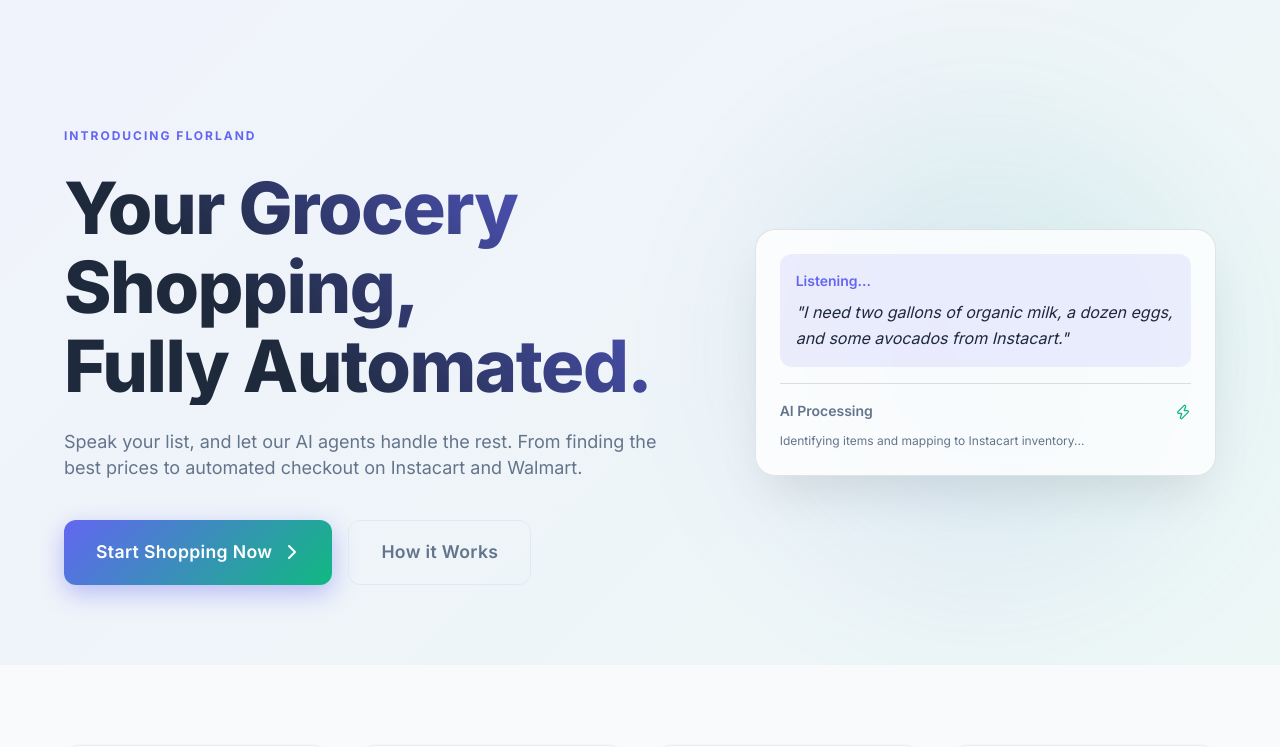
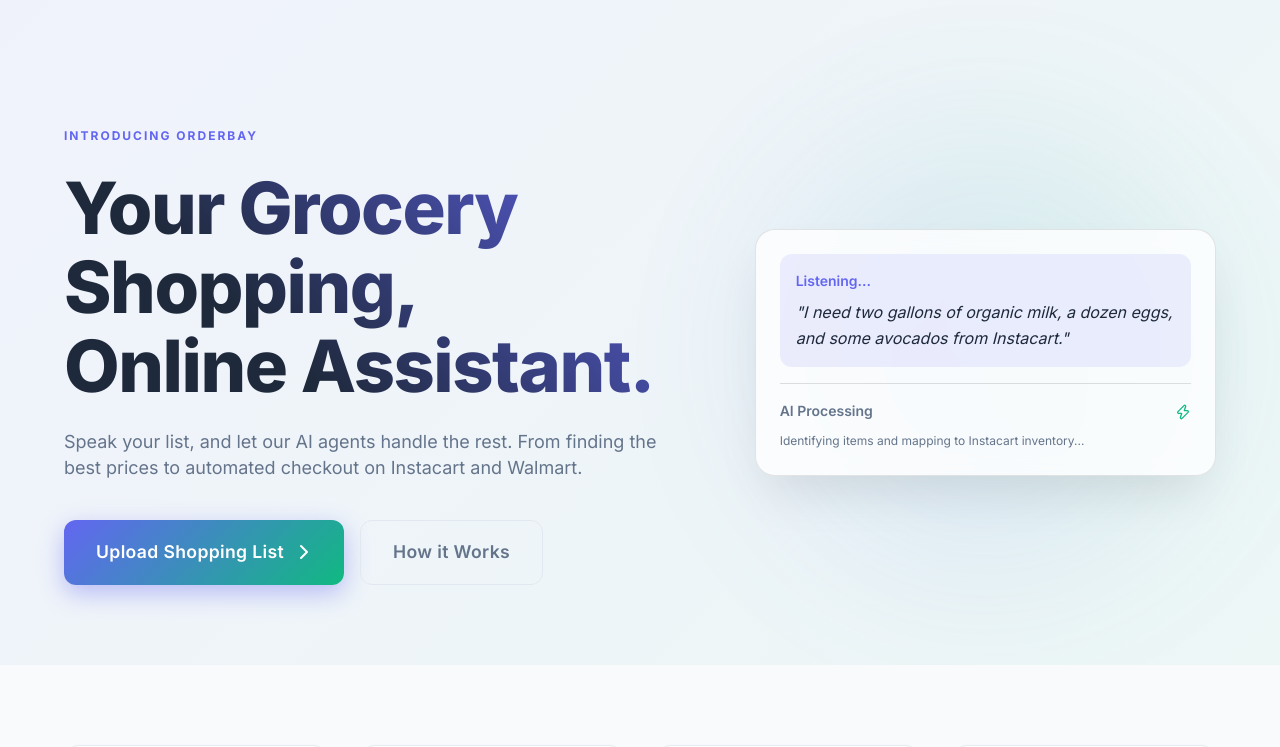
Before and after one commit to AHMADHASSANRAFIQUE/Automated_Shopping_Cart, a React (Vite) app in the folder frontend/: page / in a window 1280 px wide. Shown: the top 747 px of the page. Built offline with nearby package versions, Linux system fonts and the light colour scheme; no server answers.

Commit message:
Branding: Completed Phase 1 (Branding & Landing Page Refactor) - Rebranded Florland to OrderBay, changed hero headlines, updated copyright, and renamed subtitle in app header

```diff
--- a/frontend/src/App.jsx
+++ b/frontend/src/App.jsx
@@ -866,7 +866,7 @@ const VoiceGroceryList = ({ user, logout }) => {
                       lineHeight: 1.2,
                     }}
                   >
-                    Florland
+                    OrderBay
                   </Typography>
                   <Typography
                     variant="caption"
@@ -877,7 +877,7 @@ const VoiceGroceryList = ({ user, logout }) => {
                       display: { xs: 'none', sm: 'block' }
                     }}
                   >
-                    AI Grocery Assistant
+                    AI Shopping Assistant
                   </Typography>
                 </Box>
               </Box>
--- a/frontend/src/components/Footer.jsx
+++ b/frontend/src/components/Footer.jsx
@@ -14,7 +14,7 @@ const Footer = () => {
       }}
     >
       <Typography variant="body2" color="text.secondary" sx={{ fontWeight: 500 }}>
-        © {new Date().getFullYear()} 247OrderBay. Built by{' '}
+        © 2026 OrderBay Shopping Network. Built by{' '}
         <Link
           href="https://github.com/AHMADHASSANRAFIQUE"
           target="_blank"
--- a/frontend/src/pages/LandingPage.jsx
+++ b/frontend/src/pages/LandingPage.jsx
@@ -50,7 +50,7 @@ const LandingPage = ({ onGetStarted, onHowItWorks }) => {
                     display: 'block'
                   }}
                 >
-                  INTRODUCING FLORLAND
+                  INTRODUCING ORDERBAY
                 </Typography>
                 <Typography
                   variant="h1"
@@ -66,7 +66,7 @@ const LandingPage = ({ onGetStarted, onHowItWorks }) => {
                   }}
                 >
                   Your Grocery Shopping, <br />
-                  <span style={{ color: theme.palette.primary.main }}>Fully Automated.</span>
+                  <span style={{ color: theme.palette.primary.main }}>Online Assistant.</span>
                 </Typography>
                 <Typography
                   variant="h5"
@@ -88,7 +88,7 @@ const LandingPage = ({ onGetStarted, onHowItWorks }) => {
                       boxShadow: `0 8px 25px ${alpha(theme.palette.primary.main, 0.4)}`
                     }}
                   >
-                    Start Shopping Now
+                    Upload Shopping List
                   </Button>
                   <Button
                     variant="outlined"
```
